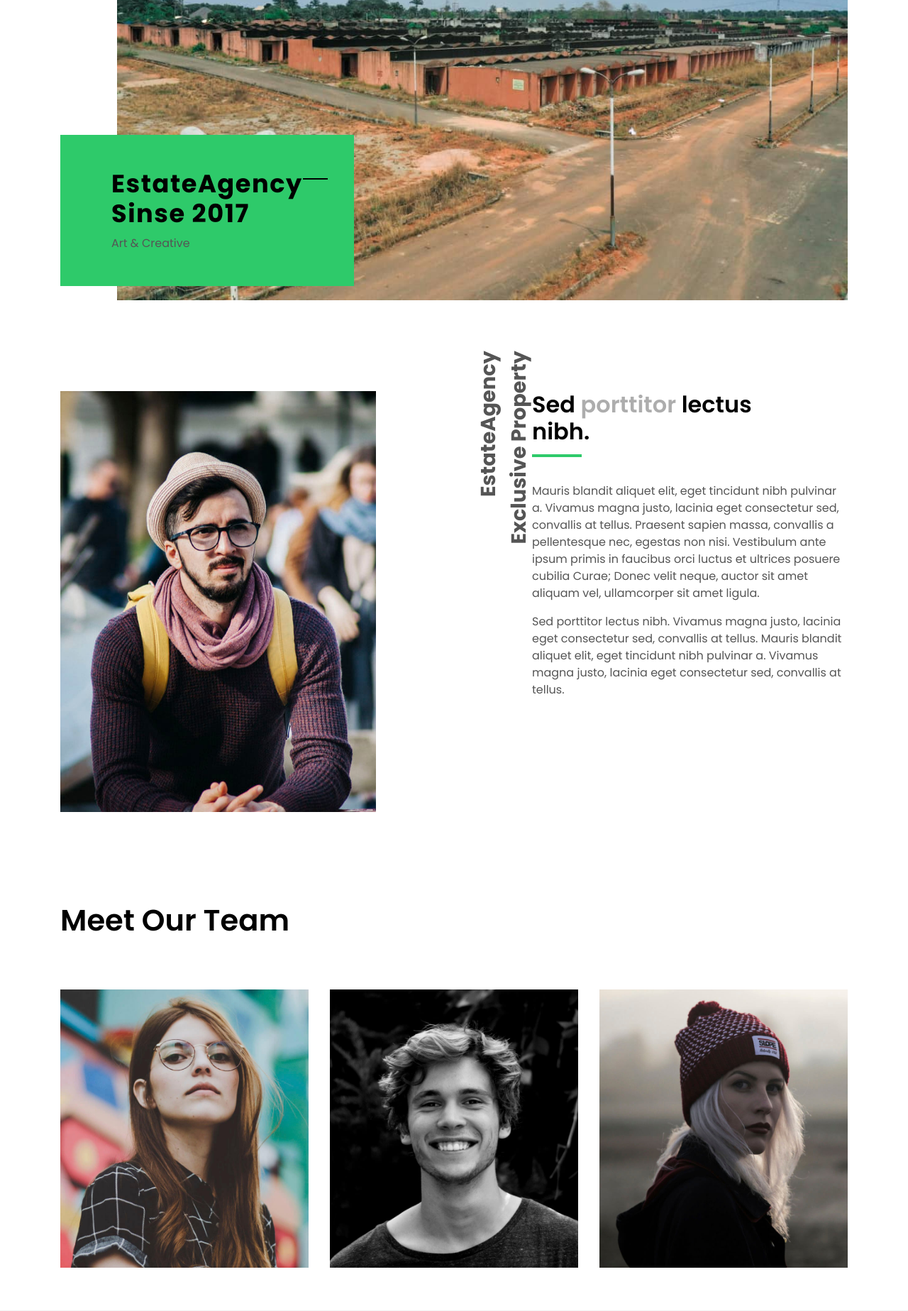
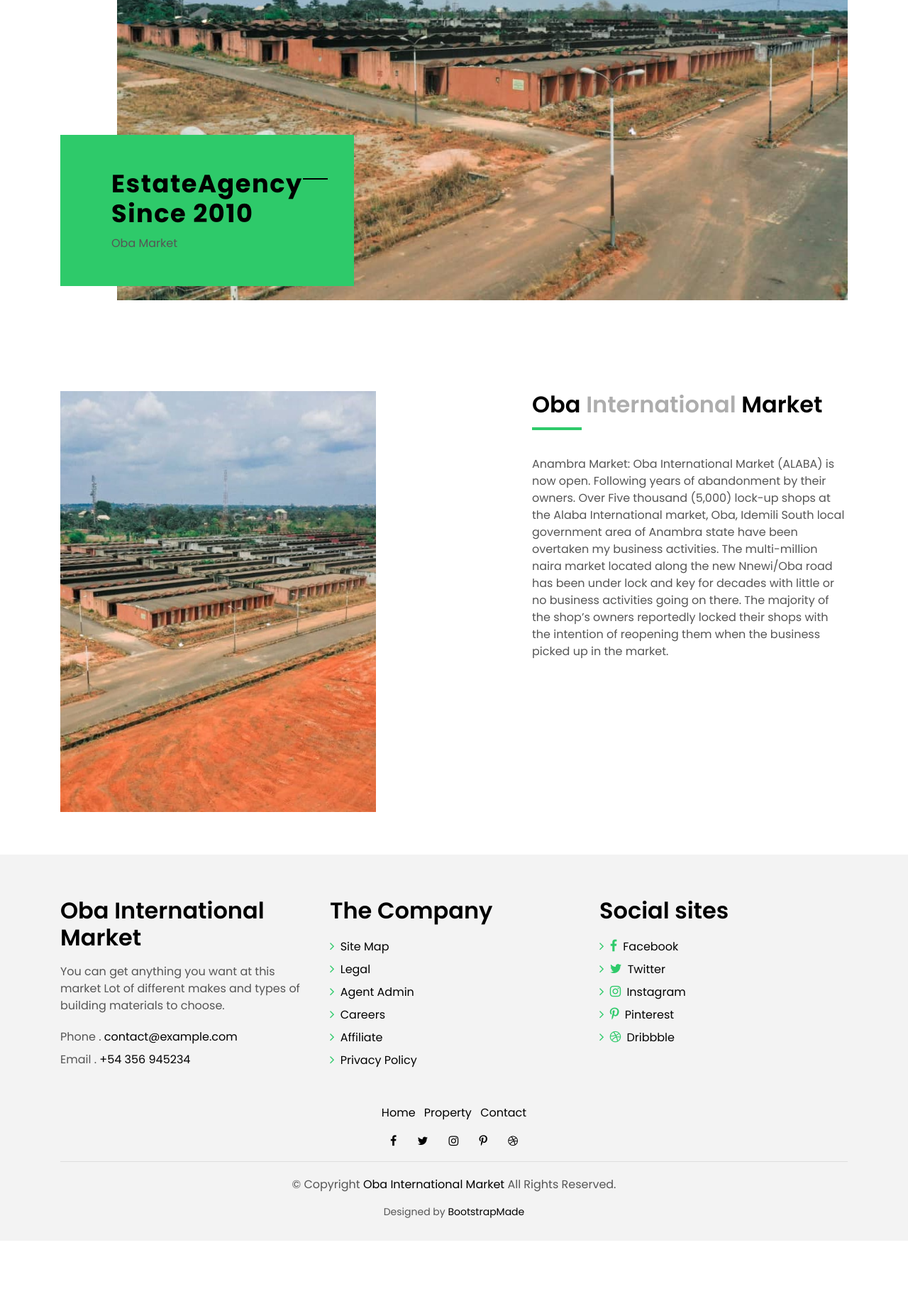
Before and after one commit to roronoazor/obamarket, a Django app: page /about in a window 1280 px wide. Shown: the part 640-2487 px from the top of the page at 71% size. After the commit the page ends 2356 px from the top, so only its background shows below. Run offline with Django 3.2, Linux system fonts and the light colour scheme; some libraries are stand-ins or nearby versions.

Commit message:
feat: updated contact page and about us page

```diff
--- a/core/templates/base.html
+++ b/core/templates/base.html
@@ -70,7 +70,7 @@
           <span></span>
         </button>
         <a class="navbar-brand text-brand" href="{% url 'index' %}"
-          >O<span class="color-b">I</span>MARKET</a
+          >Oba<span class="color-b">International</span>Market</a
         >
         <button
           type="button"
@@ -115,8 +115,8 @@
               </div>
               <div class="w-body-a">
                 <p class="w-text-a color-text-a">
-                  Enim minim veniam quis nostrud exercitation ullamco laboris
-                  nisi ut aliquip exea commodo consequat duis sed aute irure.
+                  You can get anything you want at this market
+                  Lot of different makes and types of building materials to choose.
                 </p>
               </div>
               <div class="w-footer-a">
--- a/core/templates/core/about.html
+++ b/core/templates/core/about.html
@@ -42,42 +42,39 @@
               EstateAgency
               <span></span>
               <br />
-              Sinse 2017
+              Since 2010
             </h3>
-            <p>Art & Creative</p>
+            <p>Oba Market</p>
           </div>
         </div>
         <div class="col-md-12 section-t8">
           <div class="row">
             <div class="col-md-6 col-lg-5">
-              <img src="{% static 'assets/img/about-2.jpg' %}" alt="" class="img-fluid" />
+              <img src="{% static 'assets/img/prop-5.jpeg' %}" alt="" class="img-fluid" />
             </div>
             <div class="col-lg-2  d-none d-lg-block">
               <div class="title-vertical d-flex justify-content-start">
-                <span>EstateAgency Exclusive Property</span>
+                <span></span>
               </div>
             </div>
             <div class="col-md-6 col-lg-5 section-md-t3">
               <div class="title-box-d">
                 <h3 class="title-d">
-                  Sed <span class="color-d">porttitor</span> lectus <br />
-                  nibh.
+                  Oba <span class="color-d">International</span> Market <br />
                 </h3>
               </div>
               <p class="color-text-a">
-                Mauris blandit aliquet elit, eget tincidunt nibh pulvinar a.
-                Vivamus magna justo, lacinia eget consectetur sed, convallis at
-                tellus. Praesent sapien massa, convallis a pellentesque nec,
-                egestas non nisi. Vestibulum ante ipsum primis in faucibus orci
-                luctus et ultrices posuere cubilia Curae; Donec velit neque,
-                auctor sit amet aliquam vel, ullamcorper sit amet ligula.
+                Anambra Market: Oba International Market (ALABA) is now open.
+                Following years of abandonment by their owners. Over Five thousand (5,000) lock-up shops at the Alaba International market, Oba, Idemili South local government area of Anambra state have been overtaken my business activities.
+                The multi-million naira market located along the new Nnewi/Oba road has been under lock and key for decades with little or no business activities going on there.
+                The majority of the shop’s owners reportedly locked their shops with the intention of reopening them when the business picked up in the market.
               </p>
-              <p class="color-text-a">
-                Sed porttitor lectus nibh. Vivamus magna justo, lacinia eget
-                consectetur sed, convallis at tellus. Mauris blandit aliquet
-                elit, eget tincidunt nibh pulvinar a. Vivamus magna justo,
-                lacinia eget consectetur sed, convallis at tellus.
-              </p>
+<!--              <p class="color-text-a">-->
+<!--                Sed porttitor lectus nibh. Vivamus magna justo, lacinia eget-->
+<!--                consectetur sed, convallis at tellus. Mauris blandit aliquet-->
+<!--                elit, eget tincidunt nibh pulvinar a. Vivamus magna justo,-->
+<!--                lacinia eget consectetur sed, convallis at tellus.-->
+<!--              </p>-->
             </div>
           </div>
         </div>
@@ -86,213 +83,213 @@
   </section>
 
   <!-- =======Team Section ======= -->
-  <section class="section-agents section-t8">
-    <div class="container">
-      <div class="row">
-        <div class="col-md-12">
-          <div class="title-wrap d-flex justify-content-between">
-            <div class="title-box">
-              <h2 class="title-a">Meet Our Team</h2>
-            </div>
-          </div>
-        </div>
-      </div>
-      <div class="row">
-        <div class="col-md-4">
-          <div class="card-box-d">
-            <div class="card-img-d">
-              <img
-                src="{% static 'assets/img/agent-7.jpg' %}"
-                alt=""
-                class="img-d img-fluid"
-              />
-            </div>
-            <div class="card-overlay card-overlay-hover">
-              <div class="card-header-d">
-                <div class="card-title-d align-self-center">
-                  <h3 class="title-d">
-                    <a href="agent-single.html" class="link-two"
-                      >Margaret Sotillo <br />
-                      Escala</a
-                    >
-                  </h3>
-                </div>
-              </div>
-              <div class="card-body-d">
-                <p class="content-d color-text-a">
-                  Sed porttitor lectus nibh, Cras ultricies ligula sed magna
-                  dictum porta two.
-                </p>
-                <div class="info-agents color-a">
-                  <p><strong>Phone: </strong> +54 356 945234</p>
-                  <p><strong>Email: </strong> agents@example.com</p>
-                </div>
-              </div>
-              <div class="card-footer-d">
-                <div class="socials-footer d-flex justify-content-center">
-                  <ul class="list-inline">
-                    <li class="list-inline-item">
-                      <a href="#" class="link-one">
-                        <i class="fa fa-facebook" aria-hidden="true"></i>
-                      </a>
-                    </li>
-                    <li class="list-inline-item">
-                      <a href="#" class="link-one">
-                        <i class="fa fa-twitter" aria-hidden="true"></i>
-                      </a>
-                    </li>
-                    <li class="list-inline-item">
-                      <a href="#" class="link-one">
-                        <i class="fa fa-instagram" aria-hidden="true"></i>
-                      </a>
-                    </li>
-                    <li class="list-inline-item">
-                      <a href="#" class="link-one">
-                        <i class="fa fa-pinterest-p" aria-hidden="true"></i>
-                      </a>
-                    </li>
-                    <li class="list-inline-item">
-                      <a href="#" class="link-one">
-                        <i class="fa fa-dribbble" aria-hidden="true"></i>
-                      </a>
-                    </li>
-                  </ul>
-                </div>
-              </div>
-            </div>
-          </div>
-        </div>
-        <div class="col-md-4">
-          <div class="card-box-d">
-            <div class="card-img-d">
-              <img
-                src="{% static 'assets/img/agent-6.jpg' %}"
-                alt=""
-                class="img-d img-fluid"
-              />
-            </div>
-            <div class="card-overlay card-overlay-hover">
-              <div class="card-header-d">
-                <div class="card-title-d align-self-center">
-                  <h3 class="title-d">
-                    <a href="agent-single.html" class="link-two"
-                      >Stiven Spilver <br />
-                      Darw</a
-                    >
-                  </h3>
-                </div>
-              </div>
-              <div class="card-body-d">
-                <p class="content-d color-text-a">
-                  Sed porttitor lectus nibh, Cras ultricies ligula sed magna
-                  dictum porta two.
-                </p>
-                <div class="info-agents color-a">
-                  <p><strong>Phone: </strong> +54 356 945234</p>
-                  <p><strong>Email: </strong> agents@example.com</p>
-                </div>
-              </div>
-              <div class="card-footer-d">
-                <div class="socials-footer d-flex justify-content-center">
-                  <ul class="list-inline">
-                    <li class="list-inline-item">
-                      <a href="#" class="link-one">
-                        <i class="fa fa-facebook" aria-hidden="true"></i>
-                      </a>
-                    </li>
-                    <li class="list-inline-item">
-                      <a href="#" class="link-one">
-                        <i class="fa fa-twitter" aria-hidden="true"></i>
-                      </a>
-                    </li>
-                    <li class="list-inline-item">
-                      <a href="#" class="link-one">
-                        <i class="fa fa-instagram" aria-hidden="true"></i>
-                      </a>
-                    </li>
-                    <li class="list-inline-item">
-                      <a href="#" class="link-one">
-                        <i class="fa fa-pinterest-p" aria-hidden="true"></i>
-                      </a>
-                    </li>
-                    <li class="list-inline-item">
-                      <a href="#" class="link-one">
-                        <i class="fa fa-dribbble" aria-hidden="true"></i>
-                      </a>
-                    </li>
-                  </ul>
-                </div>
-              </div>
-            </div>
-          </div>
-        </div>
-        <div class="col-md-4">
-          <div class="card-box-d">
-            <div class="card-img-d">
-              <img
-                src="{% static 'assets/img/agent-5.jpg' %}"
-                alt=""
-                class="img-d img-fluid"
-              />
-            </div>
-            <div class="card-overlay card-overlay-hover">
-              <div class="card-header-d">
-                <div class="card-title-d align-self-center">
-                  <h3 class="title-d">
-                    <a href="agent-single.html" class="link-two"
-                      >Emma Toledo <br />
-                      Cascada</a
-                    >
-                  </h3>
-                </div>
-              </div>
-              <div class="card-body-d">
-                <p class="content-d color-text-a">
-                  Sed porttitor lectus nibh, Cras ultricies ligula sed magna
-                  dictum porta two.
-                </p>
-                <div class="info-agents color-a">
-                  <p><strong>Phone: </strong> +54 356 945234</p>
-                  <p><strong>Email: </strong> agents@example.com</p>
-                </div>
-              </div>
-              <div class="card-footer-d">
-                <div class="socials-footer d-flex justify-content-center">
-                  <ul class="list-inline">
-                    <li class="list-inline-item">
-                      <a href="#" class="link-one">
-                        <i class="fa fa-facebook" aria-hidden="true"></i>
-                      </a>
-                    </li>
-                    <li class="list-inline-item">
-                      <a href="#" class="link-one">
-                        <i class="fa fa-twitter" aria-hidden="true"></i>
-                      </a>
-                    </li>
-                    <li class="list-inline-item">
-                      <a href="#" class="link-one">
-                        <i class="fa fa-instagram" aria-hidden="true"></i>
-                      </a>
-                    </li>
-                    <li class="list-inline-item">
-                      <a href="#" class="link-one">
-                        <i class="fa fa-pinterest-p" aria-hidden="true"></i>
-                      </a>
-                    </li>
-                    <li class="list-inline-item">
-                      <a href="#" class="link-one">
-                        <i class="fa fa-dribbble" aria-hidden="true"></i>
-                      </a>
-                    </li>
-                  </ul>
-                </div>
-              </div>
-            </div>
-          </div>
-        </div>
-      </div>
-    </div>
-  </section>
+<!--  <section class="section-agents section-t8">-->
+<!--    <div class="container">-->
+<!--      <div class="row">-->
+<!--        <div class="col-md-12">-->
+<!--          <div class="title-wrap d-flex justify-content-between">-->
+<!--            <div class="title-box">-->
+<!--              <h2 class="title-a">Meet Our Team</h2>-->
+<!--            </div>-->
+<!--          </div>-->
+<!--        </div>-->
+<!--      </div>-->
+<!--      <div class="row">-->
+<!--        <div class="col-md-4">-->
+<!--          <div class="card-box-d">-->
+<!--            <div class="card-img-d">-->
+<!--              <img-->
+<!--                src="{% static 'assets/img/agent-7.jpg' %}"-->
+<!--                alt=""-->
+<!--                class="img-d img-fluid"-->
+<!--              />-->
+<!--            </div>-->
+<!--            <div class="card-overlay card-overlay-hover">-->
+<!--              <div class="card-header-d">-->
+<!--                <div class="card-title-d align-self-center">-->
+<!--                  <h3 class="title-d">-->
+<!--                    <a href="agent-single.html" class="link-two"-->
+<!--                      >Margaret Sotillo <br />-->
+<!--                      Escala</a-->
+<!--                    >-->
+<!--                  </h3>-->
+<!--                </div>-->
+<!--              </div>-->
+<!--              <div class="card-body-d">-->
+<!--                <p class="content-d color-text-a">-->
+<!--                  Sed porttitor lectus nibh, Cras ultricies ligula sed magna-->
+<!--                  dictum porta two.-->
+<!--                </p>-->
+<!--                <div class="info-agents color-a">-->
+<!--                  <p><strong>Phone: </strong> +54 356 945234</p>-->
+<!--                  <p><strong>Email: </strong> agents@example.com</p>-->
+<!--                </div>-->
+<!--              </div>-->
+<!--              <div class="card-footer-d">-->
+<!--                <div class="socials-footer d-flex justify-content-center">-->
+<!--                  <ul class="list-inline">-->
+<!--                    <li class="list-inline-item">-->
+<!--                      <a href="#" class="link-one">-->
+<!--                        <i class="fa fa-facebook" aria-hidden="true"></i>-->
+<!--                      </a>-->
+<!--                    </li>-->
+<!--                    <li class="list-inline-item">-->
+<!--                      <a href="#" class="link-one">-->
+<!--                        <i class="fa fa-twitter" aria-hidden="true"></i>-->
+<!--                      </a>-->
+<!--                    </li>-->
+<!--                    <li class="list-inline-item">-->
+<!--                      <a href="#" class="link-one">-->
+<!--                        <i class="fa fa-instagram" aria-hidden="true"></i>-->
+<!--                      </a>-->
+<!--                    </li>-->
+<!--                    <li class="list-inline-item">-->
+<!--                      <a href="#" class="link-one">-->
+<!--                        <i class="fa fa-pinterest-p" aria-hidden="true"></i>-->
+<!--                      </a>-->
+<!--                    </li>-->
+<!--                    <li class="list-inline-item">-->
+<!--                      <a href="#" class="link-one">-->
+<!--                        <i class="fa fa-dribbble" aria-hidden="true"></i>-->
+<!--                      </a>-->
+<!--                    </li>-->
+<!--                  </ul>-->
+<!--                </div>-->
+<!--              </div>-->
+<!--            </div>-->
+<!--          </div>-->
+<!--        </div>-->
+<!--        <div class="col-md-4">-->
+<!--          <div class="card-box-d">-->
+<!--            <div class="card-img-d">-->
+<!--              <img-->
+<!--                src="{% static 'assets/img/agent-6.jpg' %}"-->
+<!--                alt=""-->
+<!--                class="img-d img-fluid"-->
+<!--              />-->
+<!--            </div>-->
+<!--            <div class="card-overlay card-overlay-hover">-->
+<!--              <div class="card-header-d">-->
+<!--                <div class="card-title-d align-self-center">-->
+<!--                  <h3 class="title-d">-->
+<!--                    <a href="agent-single.html" class="link-two"-->
+<!--                      >Stiven Spilver <br />-->
+<!--                      Darw</a-->
+<!--                    >-->
+<!--                  </h3>-->
+<!--                </div>-->
+<!--              </div>-->
+<!--              <div class="card-body-d">-->
+<!--                <p class="content-d color-text-a">-->
+<!--                  Sed porttitor lectus nibh, Cras ultricies ligula sed magna-->
+<!--                  dictum porta two.-->
+<!--                </p>-->
+<!--                <div class="info-agents color-a">-->
+<!--                  <p><strong>Phone: </strong> +54 356 945234</p>-->
+<!--                  <p><strong>Email: </strong> agents@example.com</p>-->
+<!--                </div>-->
+<!--              </div>-->
+<!--              <div class="card-footer-d">-->
+<!--                <div class="socials-footer d-flex justify-content-center">-->
+<!--                  <ul class="list-inline">-->
+<!--                    <li class="list-inline-item">-->
+<!--                      <a href="#" class="link-one">-->
+<!--                        <i class="fa fa-facebook" aria-hidden="true"></i>-->
+<!--                      </a>-->
+<!--                    </li>-->
+<!--                    <li class="list-inline-item">-->
+<!--                      <a href="#" class="link-one">-->
+<!--                        <i class="fa fa-twitter" aria-hidden="true"></i>-->
+<!--                      </a>-->
+<!--                    </li>-->
+<!--                    <li class="list-inline-item">-->
+<!--                      <a href="#" class="link-one">-->
+<!--                        <i class="fa fa-instagram" aria-hidden="true"></i>-->
+<!--                      </a>-->
+<!--                    </li>-->
+<!--                    <li class="list-inline-item">-->
+<!--                      <a href="#" class="link-one">-->
+<!--                        <i class="fa fa-pinterest-p" aria-hidden="true"></i>-->
+<!--                      </a>-->
+<!--                    </li>-->
+<!--                    <li class="list-inline-item">-->
+<!--                      <a href="#" class="link-one">-->
+<!--                        <i class="fa fa-dribbble" aria-hidden="true"></i>-->
+<!--                      </a>-->
+<!--                    </li>-->
+<!--                  </ul>-->
+<!--                </div>-->
+<!--              </div>-->
+<!--            </div>-->
+<!--          </div>-->
+<!--        </div>-->
+<!--        <div class="col-md-4">-->
+<!--          <div class="card-box-d">-->
+<!--            <div class="card-img-d">-->
+<!--              <img-->
+<!--                src="{% static 'assets/img/agent-5.jpg' %}"-->
+<!--                alt=""-->
+<!--                class="img-d img-fluid"-->
+<!--              />-->
+<!--            </div>-->
+<!--            <div class="card-overlay card-overlay-hover">-->
+<!--              <div class="card-header-d">-->
+<!--                <div class="card-title-d align-self-center">-->
+<!--                  <h3 class="title-d">-->
+<!--                    <a href="agent-single.html" class="link-two"-->
+<!--                      >Emma Toledo <br />-->
+<!--                      Cascada</a-->
+<!--                    >-->
+<!--                  </h3>-->
+<!--                </div>-->
+<!--              </div>-->
+<!--              <div class="card-body-d">-->
+<!--                <p class="content-d color-text-a">-->
+<!--                  Sed porttitor lectus nibh, Cras ultricies ligula sed magna-->
+<!--                  dictum porta two.-->
+<!--                </p>-->
+<!--                <div class="info-agents color-a">-->
+<!--                  <p><strong>Phone: </strong> +54 356 945234</p>-->
+<!--                  <p><strong>Email: </strong> agents@example.com</p>-->
+<!--                </div>-->
+<!--              </div>-->
+<!--              <div class="card-footer-d">-->
+<!--                <div class="socials-footer d-flex justify-content-center">-->
+<!--                  <ul class="list-inline">-->
+<!--                    <li class="list-inline-item">-->
+<!--                      <a href="#" class="link-one">-->
+<!--                        <i class="fa fa-facebook" aria-hidden="true"></i>-->
+<!--                      </a>-->
+<!--                    </li>-->
+<!--                    <li class="list-inline-item">-->
+<!--                      <a href="#" class="link-one">-->
+<!--                        <i class="fa fa-twitter" aria-hidden="true"></i>-->
+<!--                      </a>-->
+<!--                    </li>-->
+<!--                    <li class="list-inline-item">-->
+<!--                      <a href="#" class="link-one">-->
+<!--                        <i class="fa fa-instagram" aria-hidden="true"></i>-->
+<!--                      </a>-->
+<!--                    </li>-->
+<!--                    <li class="list-inline-item">-->
+<!--                      <a href="#" class="link-one">-->
+<!--                        <i class="fa fa-pinterest-p" aria-hidden="true"></i>-->
+<!--                      </a>-->
+<!--                    </li>-->
+<!--                    <li class="list-inline-item">-->
+<!--                      <a href="#" class="link-one">-->
+<!--                        <i class="fa fa-dribbble" aria-hidden="true"></i>-->
+<!--                      </a>-->
+<!--                    </li>-->
+<!--                  </ul>-->
+<!--                </div>-->
+<!--              </div>-->
+<!--            </div>-->
+<!--          </div>-->
+<!--        </div>-->
+<!--      </div>-->
+<!--    </div>-->
+<!--  </section>-->
   <!-- End About Section-->
 </main>
 <!-- End #main -->
```
Also changed, not shown: core/templates/core/contact.html (+3 -5 lines).
